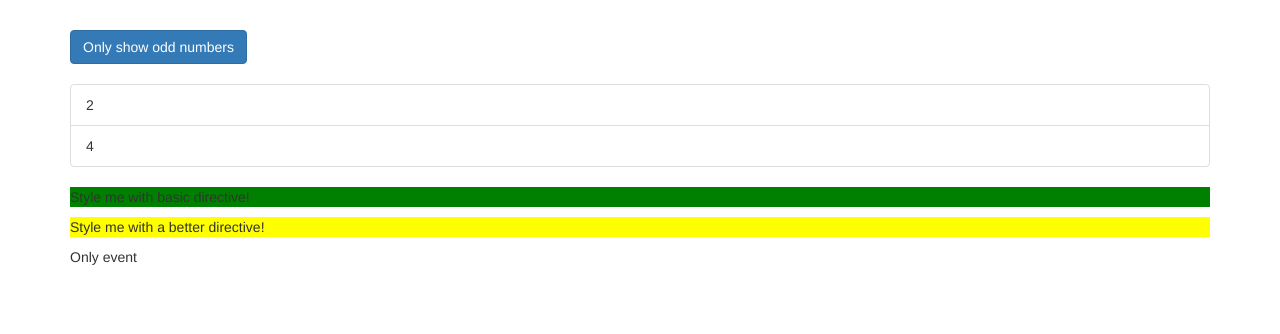
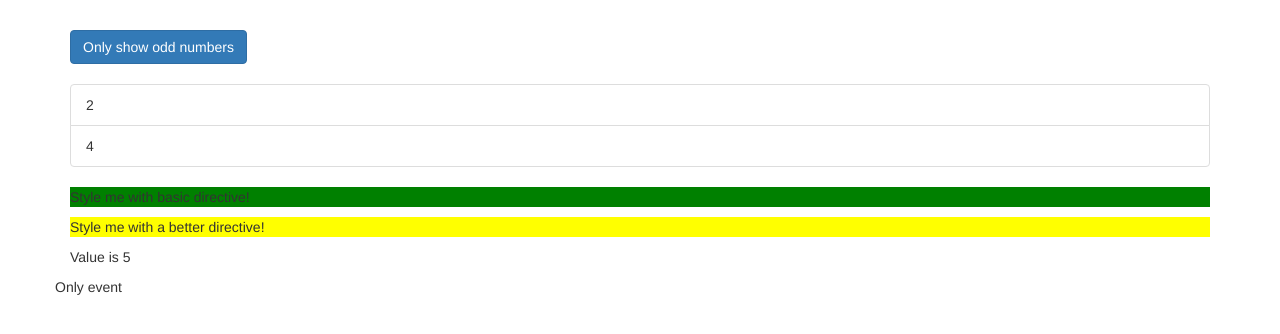
Before and after one commit to Chakir-Ayoub/Directives-Deep-Div, an Angular app: page / in a window 1280 px wide. Shown: the top 334 px of the page. Built offline with nearby package versions, Linux system fonts and the light colour scheme.

Commit message:
ngswitch

```diff
--- a/src/app/app.component.html
+++ b/src/app/app.component.html
@@ -21,6 +21,17 @@
       </ul>
       <p appBasicHighLight>Style me with basic directive!</p>
       <p appBetterHightlight [hightlightcolor]="'red'" [defaultcolor]="'yellow'">Style me with a better directive!</p>
+      <div [ngSwitch]="value">
+        <p *ngSwitchCase="1">Value is 1</p>
+        <p *ngSwitchCase="2">Value is 2</p>
+        <p *ngSwitchCase="3">Value is 3</p>
+        <p *ngSwitchCase="4">Value is 4</p>
+        <p *ngSwitchCase="5">Value is 5</p>
+        <p *ngSwitchDefault>Value By default</p>
+      </div>
+
+      </div>
+      <div>
       <ng-template [ngIf]="onlyOdd">
         <p>Only odd</p>
       </ng-template>
@@ -28,5 +39,5 @@
         <p>Only event</p>
       </ng-template>
     </div>
+    </div>
   </div>
-</div>
--- a/src/app/app.component.ts
+++ b/src/app/app.component.ts
@@ -10,4 +10,5 @@
   oddNumber=[1,3,5];
   onlyOdd = false;
   onlyeven=false;
+  value=5;
 }
```
